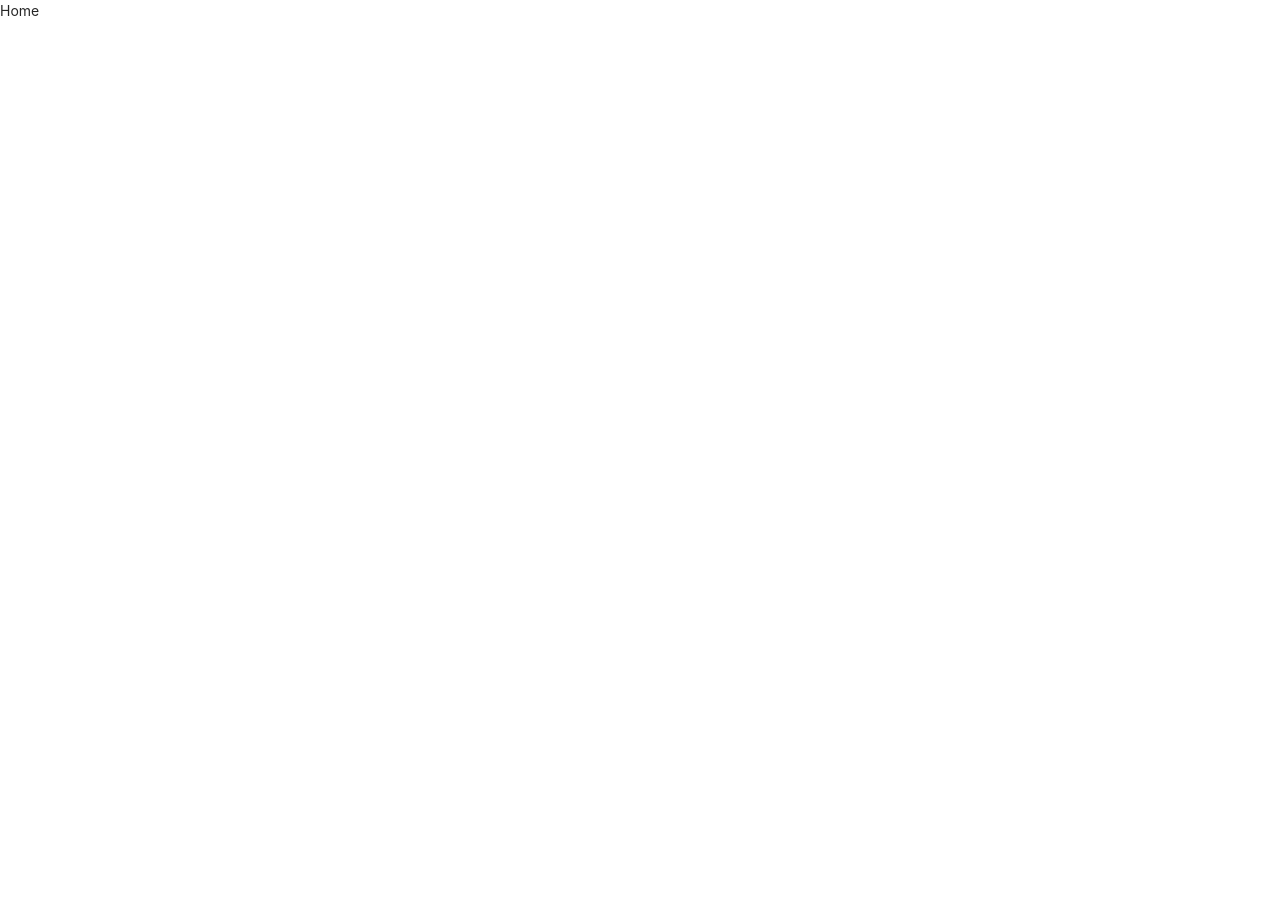
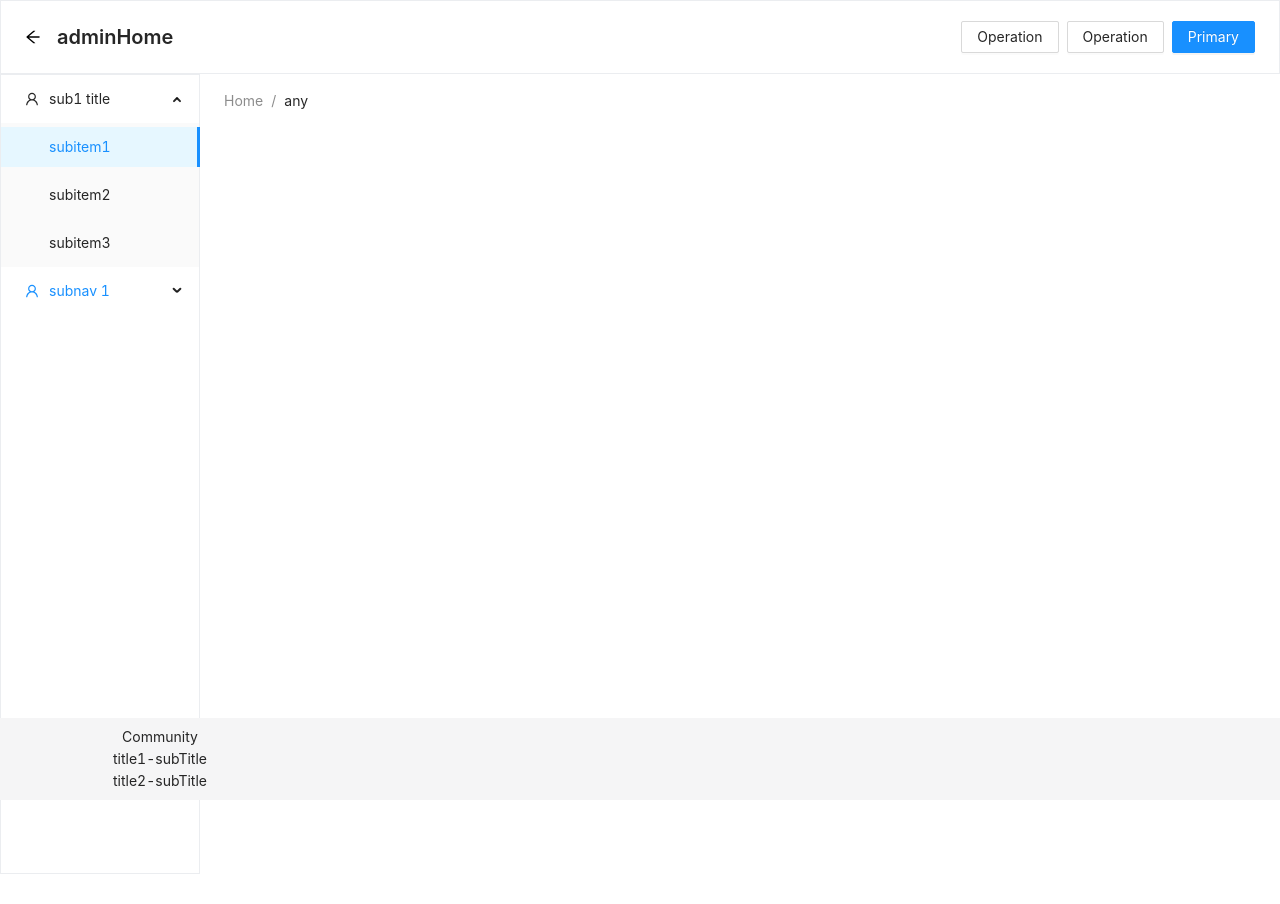
Before and after one commit to huanshenyi/kamuy-front, a React (Create React App) app: page / in a window 1280 px wide. Before the commit the page ends 800 px from the top, so only its background shows below. Built offline with nearby package versions, Linux system fonts and the light colour scheme.

Commit message:
layout-router完成

```diff
--- a/src/Components/Content/index.tsx
+++ /dev/null
@@ -1,27 +0,0 @@
-import { Layout, Breadcrumb } from "antd";
-import "./style.css";
-const { Content } = Layout;
-
-const PageContent = () => {
-  return (
-    <div style={{ padding: "0 24px 24px" }} className="page-content">
-      <Breadcrumb style={{ margin: "16px 0" }}>
-        <Breadcrumb.Item>Home</Breadcrumb.Item>
-        <Breadcrumb.Item>List</Breadcrumb.Item>
-        <Breadcrumb.Item>App</Breadcrumb.Item>
-      </Breadcrumb>
-      <Content
-        className="site-layout-background"
-        style={{
-          padding: 24,
-          margin: 0,
-          minHeight: 280,
-        }}
-      >
-        Content
-      </Content>
-    </div>
-  );
-};
-
-export default PageContent;
--- /dev/null
+++ b/src/Layouts/Admin/index.tsx
@@ -0,0 +1,81 @@
+import { UserOutlined } from "@ant-design/icons";
+
+import NavHeader from "Components/NavHeader";
+import NavFooter from "Components/NavFooter";
+import SiderBar from "Components/SiderBar";
+import { Layout, Breadcrumb } from "antd";
+import "./style.css";
+
+import { FooterSubData } from "Components/NavFooter";
+import { Item, SubItem } from "Components/SiderBar";
+import React, { Component } from "react";
+const { Content } = Layout;
+
+const linkes: FooterSubData[] = [
+  {
+    title: "title1",
+    subTitle: "subTitle",
+    link: "link",
+  },
+  {
+    title: "title2",
+    subTitle: "subTitle",
+    link: "link",
+  },
+];
+
+const sitem: SubItem[] = [
+  {
+    key: "1",
+    title: "subitem1",
+  },
+  {
+    key: "2",
+    title: "subitem2",
+  },
+  {
+    key: "3",
+    title: "subitem3",
+  },
+];
+
+const menuItemDatas: Item[] = [
+  {
+    key: "sub1",
+    title: "sub1 title",
+    icon: UserOutlined,
+    subItem: sitem,
+  },
+];
+
+class AdminLayout extends Component {
+  render() {
+    return (
+      <div>
+        <NavHeader title="adminHome" />
+        <div className="content">
+          <SiderBar items={menuItemDatas} />
+          <div style={{ padding: "0 24px 24px" }} className="page-content">
+            <Breadcrumb style={{ margin: "16px 0" }}>
+              <Breadcrumb.Item>Home</Breadcrumb.Item>
+              <Breadcrumb.Item>any</Breadcrumb.Item>
+            </Breadcrumb>
+            <Content
+              className="site-layout-background"
+              style={{
+                padding: 24,
+                margin: 0,
+                minHeight: 280,
+              }}
+            >
+              {this.props.children}
+            </Content>
+          </div>
+        </div>
+        <NavFooter title="Community" links={linkes} />
+      </div>
+    );
+  }
+}
+
+export default AdminLayout;
--- a/src/Components/Content/style.css
+++ b/src/Layouts/Admin/style.css
@@ -1,3 +1,6 @@
+.content {
+  display: flex;
+}
 .page-content {
   width: 100%;
   height: 100vh;
--- a/src/Pages/Admin/Home/index.tsx
+++ b/src/Pages/Admin/Home/index.tsx
@@ -1,68 +1,9 @@
-import { Layout } from "antd";
+import React, { Component } from "react";
 
-import {
-  UserOutlined,
-  LaptopOutlined,
-  NotificationOutlined,
-} from "@ant-design/icons";
-
-import NavHeader from "Components/NavHeader";
-import NavFooter from "Components/NavFooter";
-import SiderBar from "Components/SiderBar";
-import PageContent from "Components/Content";
-import "./style.css";
-
-import { FooterSubData } from "Components/NavFooter";
-import { Item, SubItem } from "Components/SiderBar";
-
-const linkes: FooterSubData[] = [
-  {
-    title: "title1",
-    subTitle: "subTitle",
-    link: "link",
-  },
-  {
-    title: "title2",
-    subTitle: "subTitle",
-    link: "link",
-  },
-];
-
-const sitem: SubItem[] = [
-  {
-    key: "1",
-    title: "subitem1",
-  },
-  {
-    key: "2",
-    title: "subitem2",
-  },
-  {
-    key: "3",
-    title: "subitem3",
-  },
-];
-
-const menuItemDatas: Item[] = [
-  {
-    key: "sub1",
-    title: "sub1 title",
-    icon: UserOutlined,
-    subItem: sitem,
-  },
-];
-
-const AdminHome = () => {
-  return (
-    <div>
-      <NavHeader title="adminHome" />
-      <div className="content">
-        <SiderBar items={menuItemDatas} />
-        <PageContent />
-      </div>
-      <NavFooter title="Community" links={linkes} />
-    </div>
-  );
-};
+class AdminHome extends React.Component {
+  render() {
+    return <div>adminHome111</div>;
+  }
+}
 
 export default AdminHome;
--- a/src/Pages/Admin/Home/style.css
+++ /dev/null
@@ -1,3 +0,0 @@
-.content {
-  display: flex;
-}
--- /dev/null
+++ b/src/Pages/Admin/Member/index.tsx
@@ -0,0 +1,5 @@
+const AdminMember = () => {
+  return <div>ada</div>;
+};
+
+export default AdminMember;
--- a/src/Router/index.tsx
+++ b/src/Router/index.tsx
@@ -1,15 +1,19 @@
 import { Route, HashRouter, Switch, Redirect } from "react-router-dom";
 
 import AdminLogin from "../Pages/Admin/Login";
-import AdminHome from "Pages/Admin/Home";
+import AdminHome from "../Pages/Admin/Home";
 import SearveLogin from "../Pages/Servers/Login";
 import SearveHome from "../Pages/Servers/Home";
+import AdminMember from "../Pages/Admin/Member";
+
+import AdminLayout from "Layouts/Admin";
 
 import {
   SERVICE_HOME_PATH,
   SERVICE_LOGIN_PATH,
   ADMIN_HOME_PATH,
   ADMIN_LOGIN_PATH,
+  ADMIN_MEMBER_PATH,
 } from "Router/paths";
 
 export default () => {
@@ -18,7 +22,20 @@ export default () => {
       <HashRouter>
         <Switch>
           <Route path={ADMIN_LOGIN_PATH} exact component={AdminLogin} />
-          <Route path={ADMIN_HOME_PATH} exact component={AdminHome} />
+          <Route>
+            <AdminLayout>
+              <Route
+                exact={true}
+                path={ADMIN_HOME_PATH}
+                component={AdminHome}
+              />
+              <Route
+                exact={true}
+                path={ADMIN_MEMBER_PATH}
+                component={AdminMember}
+              />
+            </AdminLayout>
+          </Route>
           <Route path={SERVICE_LOGIN_PATH} exact component={SearveLogin} />
           <Route path={SERVICE_HOME_PATH} exact component={SearveHome} />
           <Redirect from="/*" to={SERVICE_HOME_PATH} />
--- a/src/Router/paths.ts
+++ b/src/Router/paths.ts
@@ -1,4 +1,5 @@
 export const SERVICE_HOME_PATH = "/";
 export const SERVICE_LOGIN_PATH = "/searve/login";
 export const ADMIN_LOGIN_PATH = "/admin/login";
-export const ADMIN_HOME_PATH = "/admin/home";
+export const ADMIN_MEMBER_PATH = "/admin/member";
+export const ADMIN_HOME_PATH = "/admin";
```
Also changed, not shown: 1 other file (tests, documents, lock files or other folders).
